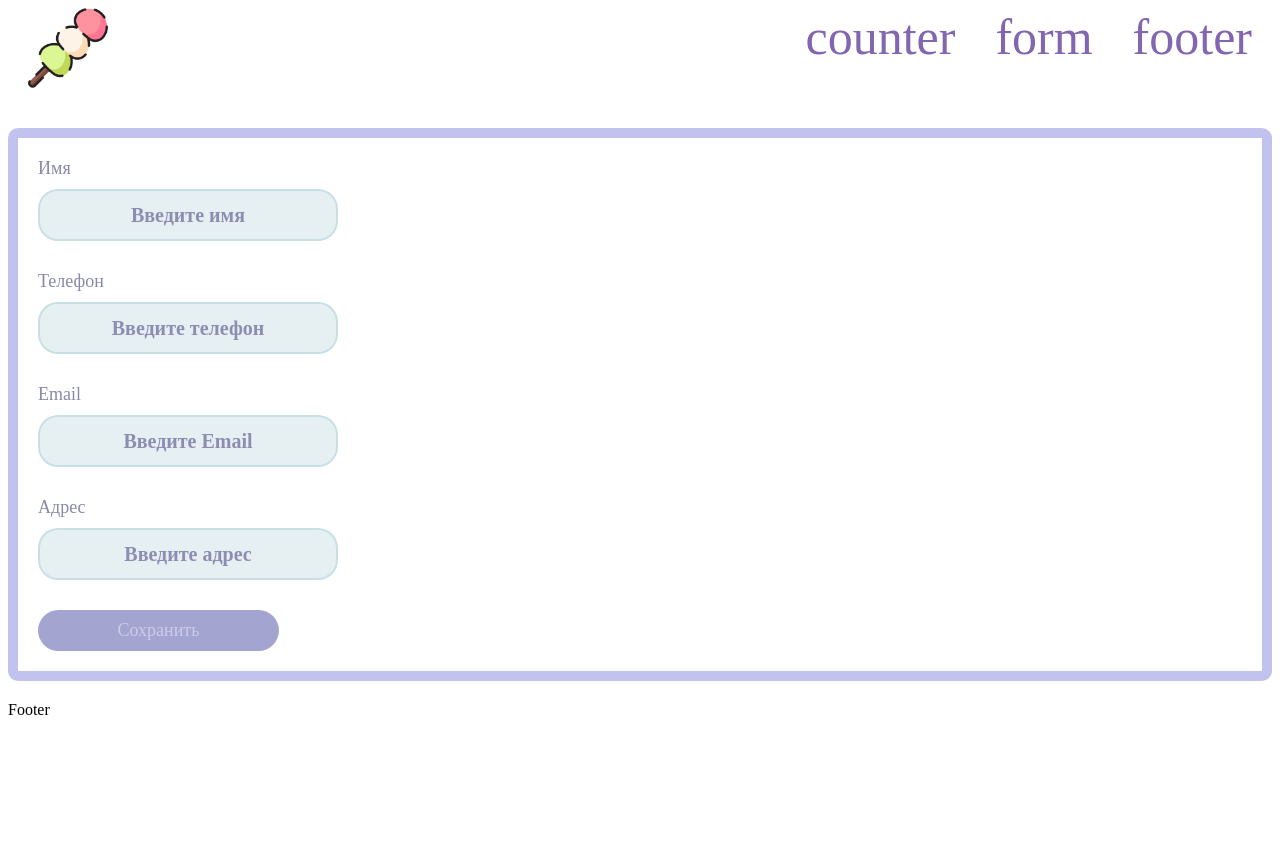
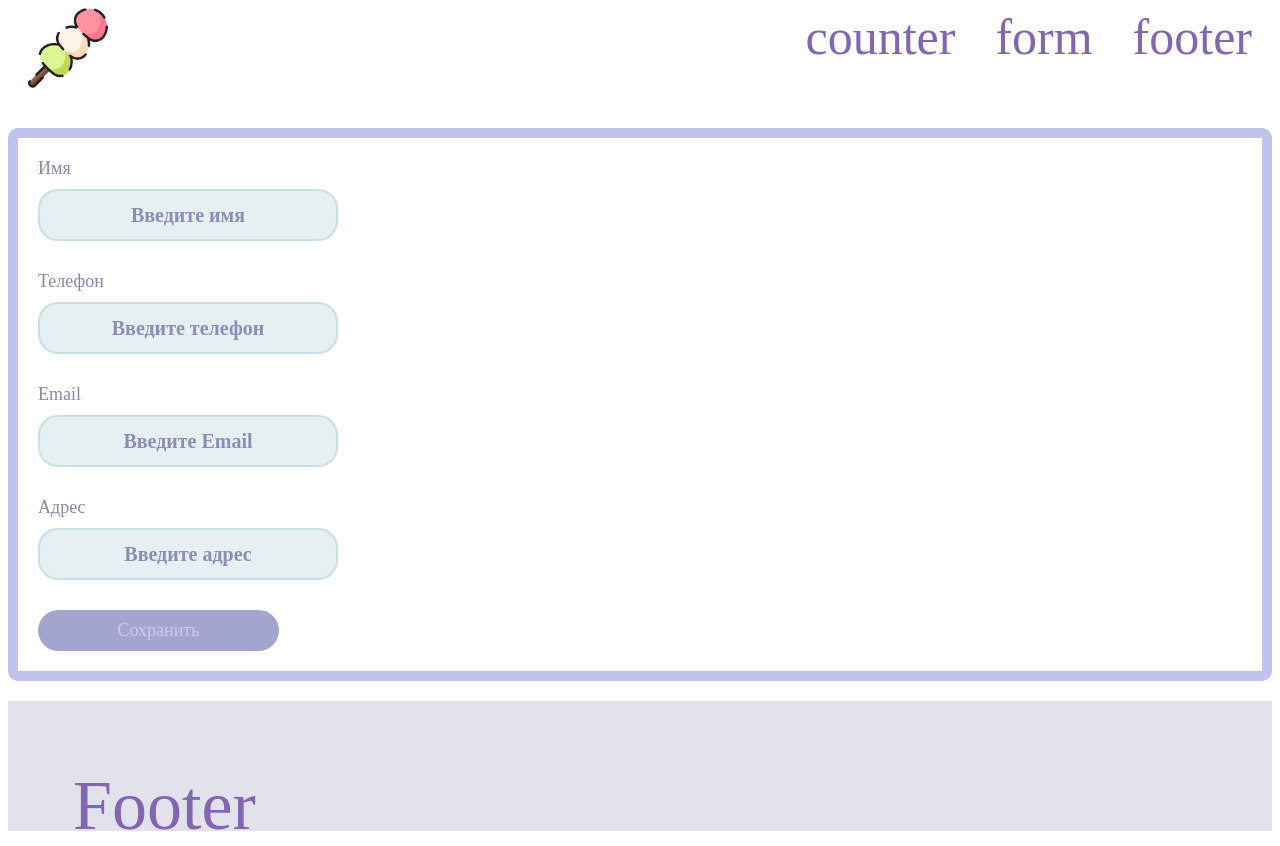
Before and after one commit to zxclownator3000/react_vite, a React (Vite) app: page / in a window 1280 px wide. Before the commit the page ends 800 px from the top, so only its background shows below. Built offline with nearby package versions, Linux system fonts and the light colour scheme.

Commit message:
исправления

```diff
--- a/src/components/Footer/Footer.module.css
+++ b/src/components/Footer/Footer.module.css
@@ -0,0 +1,8 @@
+.footer {
+    border: 65px solid rgba(147, 148, 187, 0.27);
+    height: 10px;
+    font-family: "Dubai Light";
+    color: #8266af;
+    font-size: 70px;
+
+}
--- a/src/components/Footer/index.ts
+++ b/src/components/Footer/index.ts
@@ -0,0 +1 @@
+export * from "./Footer";
--- a/src/pages/MainPage/MainPage.css
+++ b/src/pages/MainPage/MainPage.css
@@ -4,14 +4,6 @@
     gap: 20px
 }
 
-.footer {
-    border: 65px solid rgba(147, 148, 187, 0.27);
-    height: 10px;
-    font-family: "Dubai Light";
-    color: #8266af;
-    font-size: 70px;
-
-}
-*{
+* {
     box-sizing: border-box;
 }
--- a/src/pages/MainPage/MainPage.tsx
+++ b/src/pages/MainPage/MainPage.tsx
@@ -1,7 +1,7 @@
 import "./MainPage.css";
 import { Form, Header, Counter } from "../../components";
 import { useState } from "react";
-import { Footer } from "../../components/Footer/Footer.tsx";
+import { Footer } from "../../components/Footer";
 
 export const MainPage = () => {
   const [pageId, setPageId] = useState(0);
--- a/src/pages/MainPage/index.ts
+++ b/src/pages/MainPage/index.ts
@@ -1 +1 @@
-export * from './MainPage'
+export * from "./MainPage";
```
